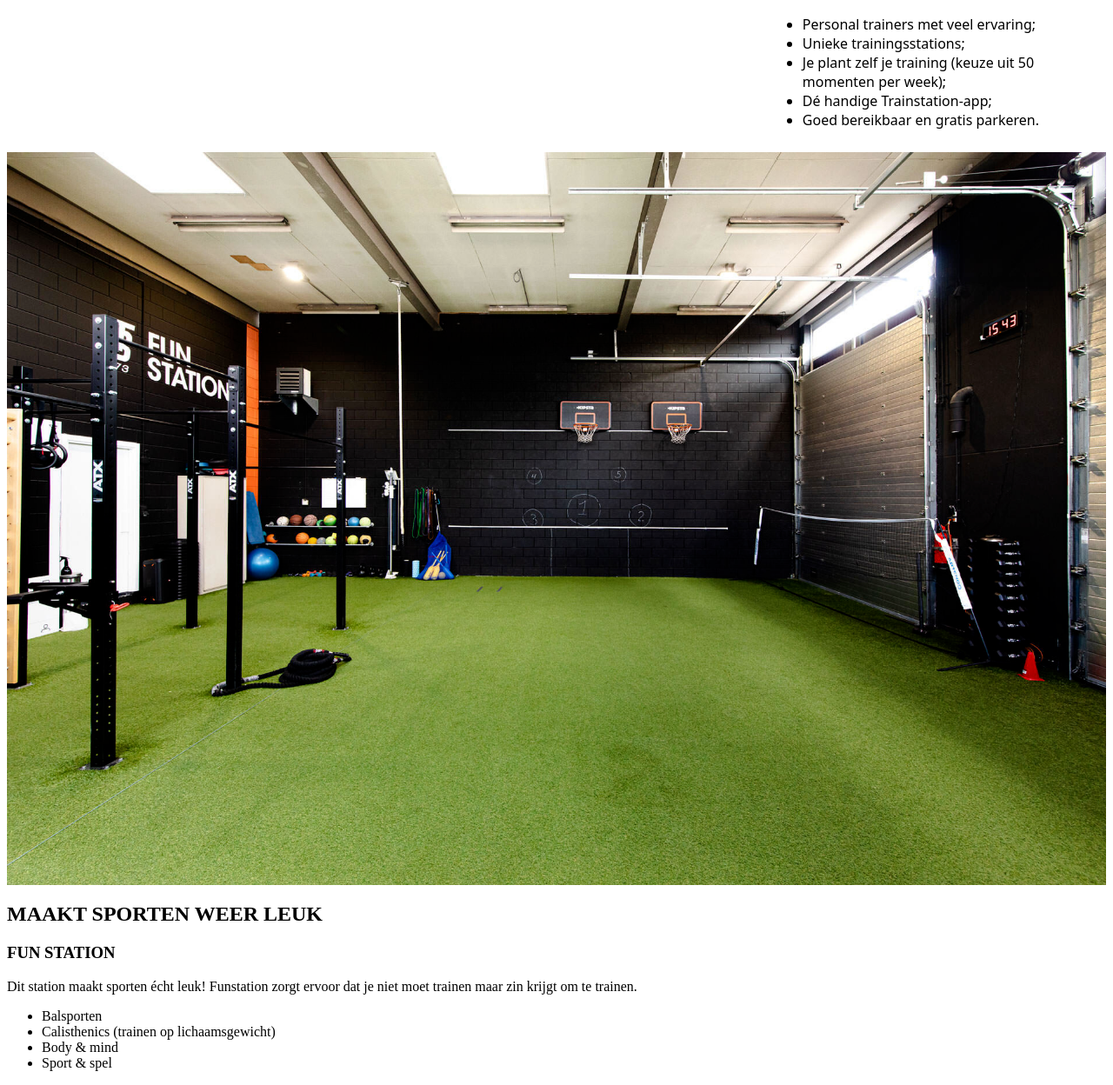
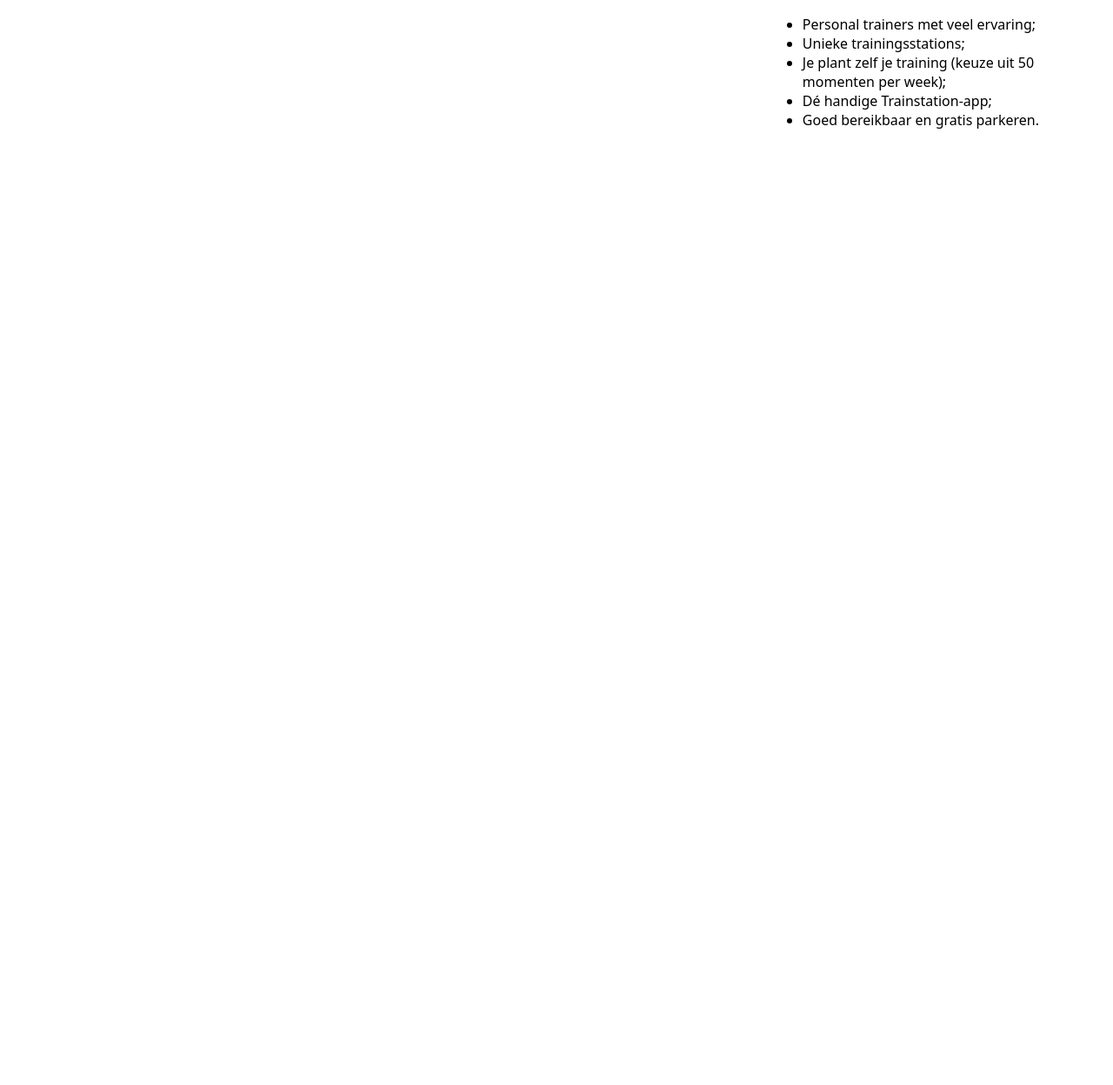
Before and after one commit to KW1C-OwenRamaekers/Site-voor-praktijk, a PHP site: page / in a window 1280 px wide. Shown: the part 1421-2669 px from the top of the page at 87% size. After the commit the page ends 1569 px from the top, so only its background shows below. Run offline with PHP 8.4, Linux system fonts and the light colour scheme.

Commit message:
modified:   css/style.css 	modified:   index.php

```diff
--- a/css/style.css
+++ b/css/style.css
@@ -76,8 +76,3 @@ div {
     padding: 10px;
     font-family: system-ui, -apple-system, BlinkMacSystemFont, 'Segoe UI', Roboto, Oxygen, Ubuntu, Cantarell, 'Open Sans', 'Helvetica Neue', sans-serif;
 }
-
-#sportruimteimg {
-    width: 100%;
-    height: auto;
-}
--- a/index.php
+++ b/index.php
@@ -49,19 +49,5 @@ Date: 20/2/2024 - 7/3/2024
     <li>Goed bereikbaar en gratis parkeren.</li>
     </ul>
     </article>
-    <article id="sportruimte">
-    <img src="images/sportruimte.png" alt="sportruimte" id="sportruimteimg">
-    <article id="text-left">
-    <h2>MAAKT SPORTEN WEER LEUK</h2>
-    <h1>FUN STATION</h1>
-    <p>Dit station maakt sporten écht leuk! Funstation zorgt ervoor dat je niet moet trainen maar zin krijgt om te trainen.</p>
-    <ul>
-        <li>Balsporten</li>
-        <li>Calisthenics (trainen op lichaamsgewicht)</li>
-        <li>Body & mind</li>
-        <li>Sport & spel</li>
-    </ul>
-    </article>
-    </article>
 </body>
 </html>
```
